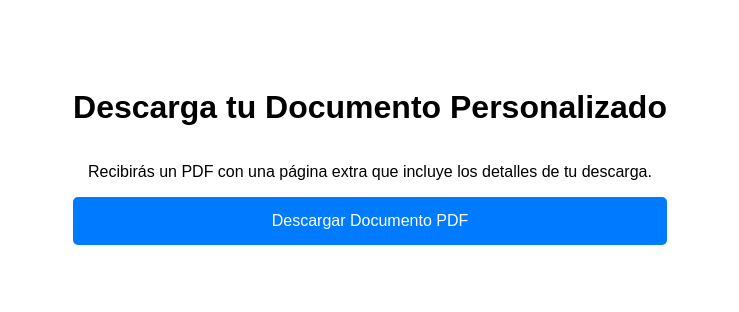
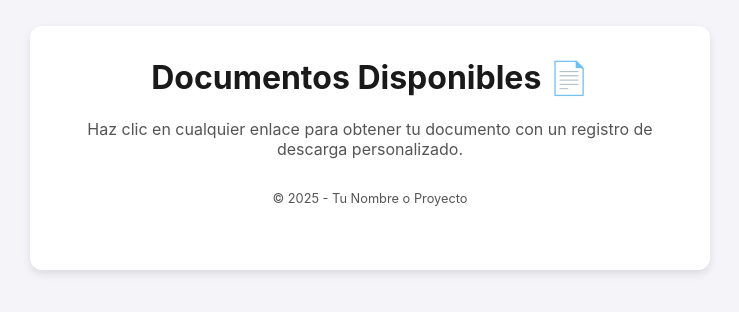
Before and after one commit to CarlosZevallosTrigoso/3rr0r, a website: page docs/index.html in a window 1280 px wide. Shown: the part 252-564 px from the top of the page, without its empty margins (270-1009 px from the left). Drawn offline with Linux system fonts and the light colour scheme.

Commit message:
Update index.html

```diff
--- a/docs/index.html
+++ b/docs/index.html
@@ -3,15 +3,99 @@
 <head>
     <meta charset="UTF-8">
     <meta name="viewport" content="width=device-width, initial-scale=1.0">
-    <title>Descargar PDF Dinámico</title>
+    <title>Descarga de Documentos Personalizados</title>
     <style>
-      body { font-family: sans-serif; display: grid; place-content: center; text-align: center; min-height: 100vh; }
-      .download-button { background-color: #007bff; color: white; padding: 15px 25px; text-decoration: none; border-radius: 5px; }
+        /* --- Estilos Generales --- */
+        :root {
+            --primary-color: #007bff;
+            --light-gray: #f4f4f9;
+            --dark-gray: #333;
+            --white: #ffffff;
+            --shadow: 0 4px 8px rgba(0, 0, 0, 0.1);
+        }
+
+        body {
+            margin: 0;
+            font-family: -apple-system, BlinkMacSystemFont, "Segoe UI", Roboto, Helvetica, Arial, sans-serif;
+            display: grid;
+            place-content: center;
+            min-height: 100vh;
+            background-color: var(--light-gray);
+            color: var(--dark-gray);
+        }
+
+        /* --- Contenedor Principal --- */
+        main {
+            width: 90vw;
+            max-width: 600px;
+            padding: 2rem 2.5rem;
+            background-color: var(--white);
+            border-radius: 12px;
+            box-shadow: var(--shadow);
+            text-align: center;
+        }
+
+        h1 {
+            margin-top: 0;
+            color: #1a1a1a;
+        }
+
+        p {
+            color: #555;
+            margin-bottom: 2rem;
+        }
+
+        /* --- Lista de PDFs --- */
+        #pdf-list {
+            list-style: none;
+            padding: 0;
+            margin: 0;
+        }
+
+        #pdf-list li {
+            margin-bottom: 1.2rem;
+        }
+
+        #pdf-list a {
+            font-size: 1.15rem;
+            font-weight: 500;
+            color: var(--primary-color);
+            text-decoration: none;
+            transition: color 0.2s ease-in-out;
+        }
+
+        #pdf-list a:hover,
+        #pdf-list a:focus {
+            color: #0056b3;
+            text-decoration: underline;
+        }
+
+        /* --- Pie de Página --- */
+        footer {
+            margin-top: 2rem;
+            font-size: 0.8rem;
+            color: #999;
+        }
+
     </style>
 </head>
 <body>
-    <h1>Descarga tu Documento Personalizado</h1>
-    <p>Recibirás un PDF con una página extra que incluye los detalles de tu descarga.</p>
-    <a href="/api/download" class="download-button">Descargar Documento PDF</a>
+
+    <main>
+        <header>
+            <h1>Documentos Disponibles 📄</h1>
+            <p>Haz clic en cualquier enlace para obtener tu documento con un registro de descarga personalizado.</p>
+        </header>
+
+        <ul id="pdf-list">
+            </ul>
+
+        <footer>
+            <p>&copy; 2025 - Tu Nombre o Proyecto</p>
+        </footer>
+    </main>
+
+    <script src="js/main.js" defer></script>
+
 </body>
 </html>
```
